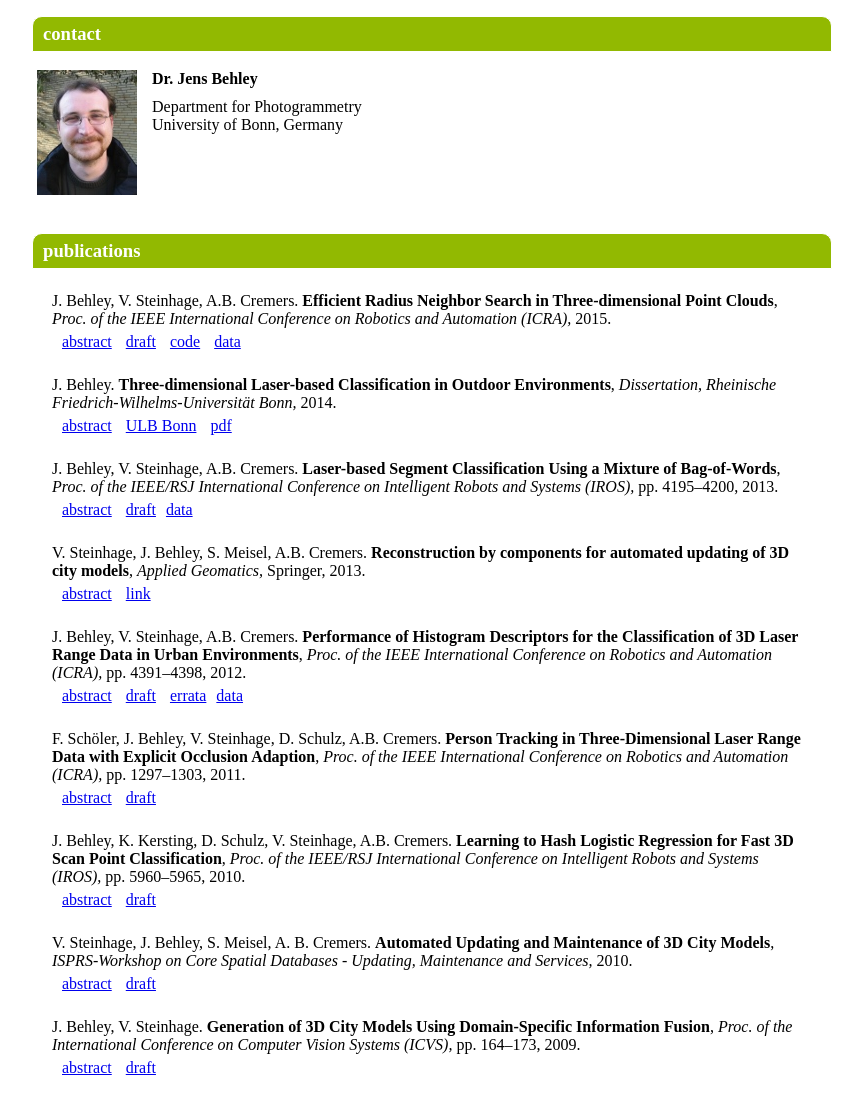
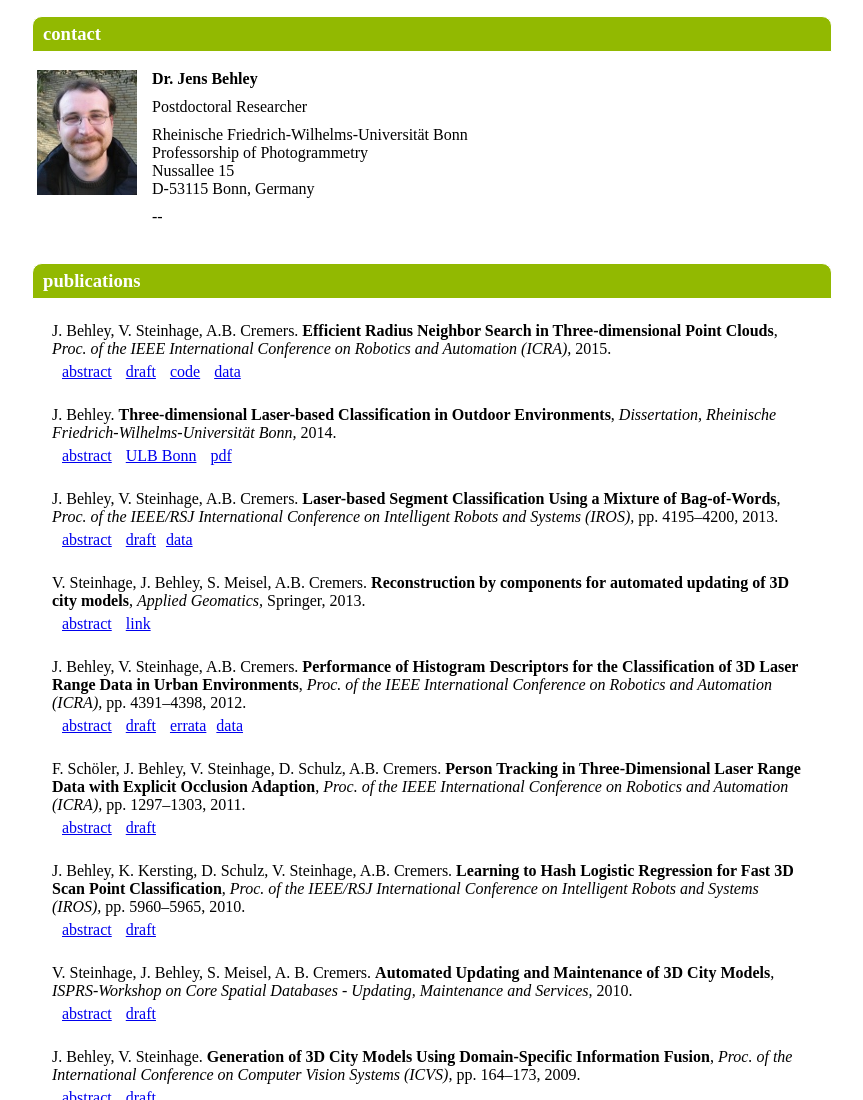
Before and after one commit to jbehley/jbehley.github.io, a plain HTML site: page index.html in a window 1280 px wide. Shown: the top 1100 px of the page, without its empty margins (208-1071 px from the left). Drawn offline with Linux system fonts and the light colour scheme.

Commit message:
updated contact info

```diff
--- a/index.html
+++ b/index.html
@@ -20,8 +20,15 @@
 			<div id="photo"><img src="images/jens_web.jpg" alt="Jens Behley" width="100"></div>
 
 			<div id="name"><b>Dr. Jens Behley</b></div>
-			<div id="position">Department for Photogrammetry<br />University of Bonn, Germany <br /> <br /> <!--email: img id="email" src="images/email_adress.jpg"--></div>
-			<div id="email"><br /><br /><br /></div>
+			<div id="position">Postdoctoral Researcher</div>
+			<div id="address">Rheinische Friedrich-Wilhelms-Universit&auml;t Bonn<br />
+					  Professorship of Photogrammetry<br />
+					  Nussallee 15<br />
+					  D-53115 Bonn, Germany
+                        </div>
+			<div id="office">--</div>
+			<div id="phone"></div>
+			<div id="email"><!--email: img id="email" src="images/email_adress.jpg"--></div>
 
 		</div>
 
```
